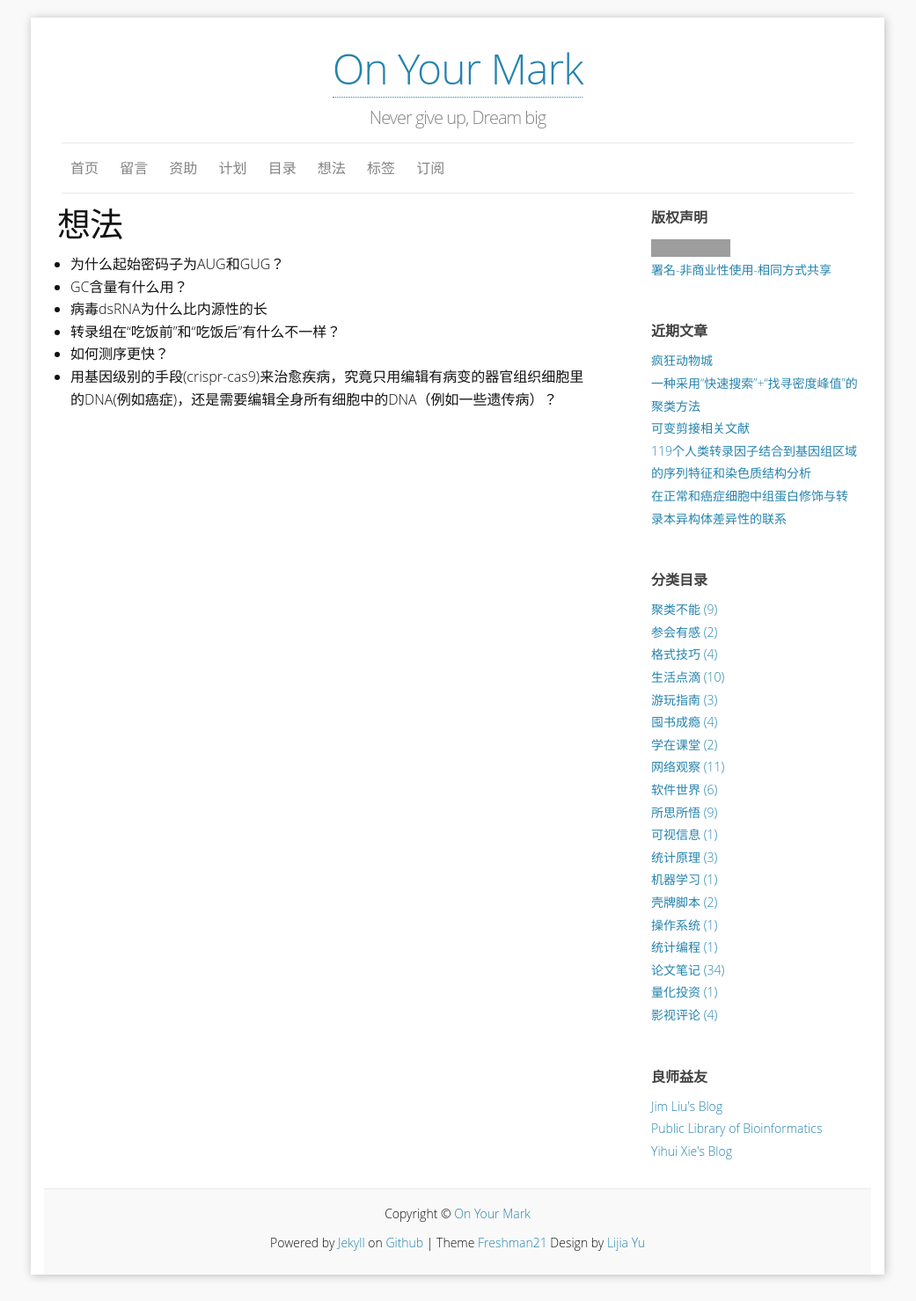
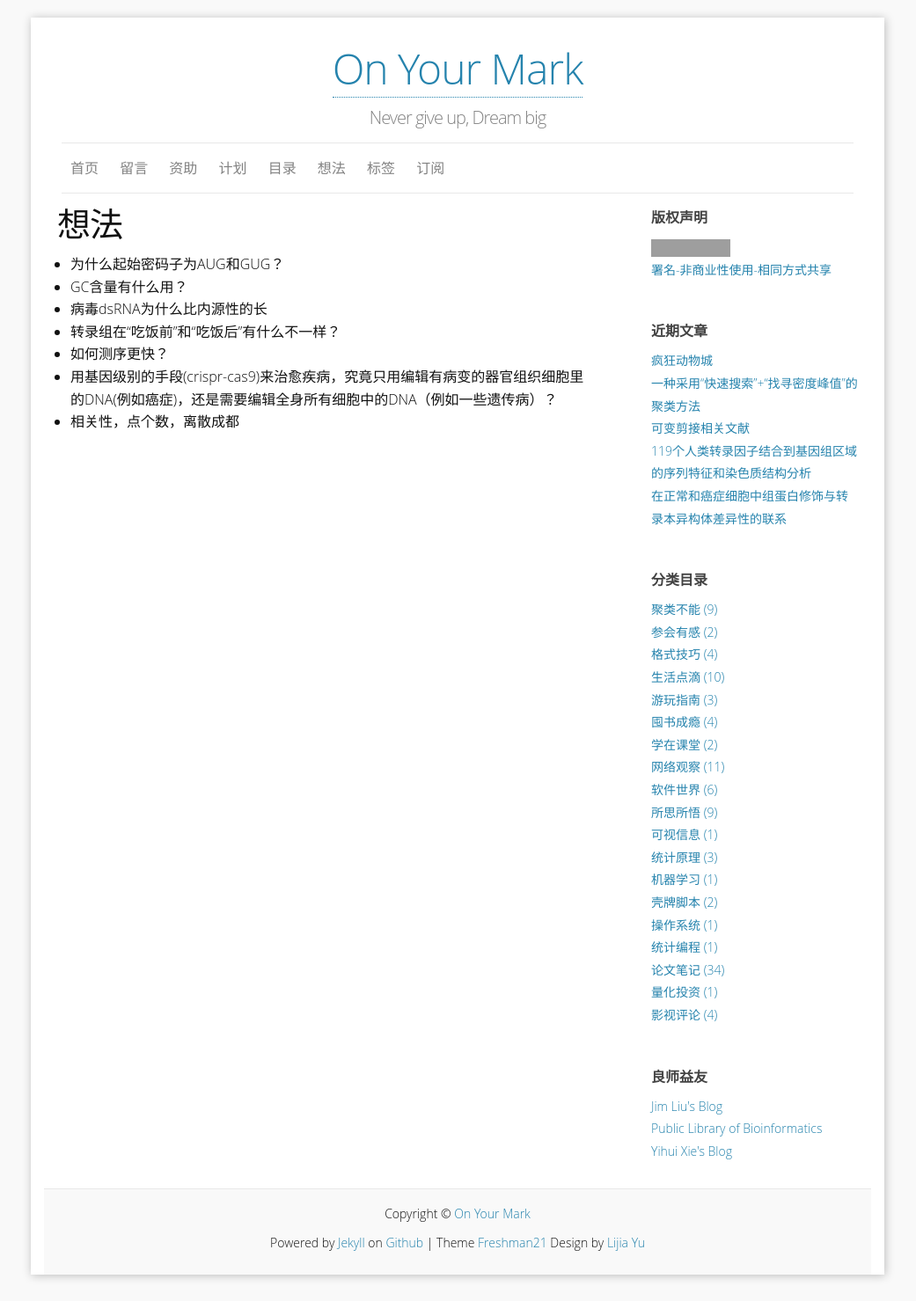
Before and after one commit to yulijia/cn, a Jekyll site: the page built from thoughts/index.md, in a window 1280 px wide. Shown: the whole page at 88% size, without its empty margins (120-1161 px from the left). Built offline with Jekyll 4.4.1, drawn with Linux system fonts in a browser that asks for light colours; some web fonts are replaced; grey boxes are pictures that could not be loaded.

Commit message:
add(page): add new thought

```diff
--- a/thoughts/index.md
+++ b/thoughts/index.md
@@ -11,3 +11,4 @@ permalink: /thoughts/
 - 转录组在“吃饭前”和“吃饭后”有什么不一样？
 - 如何测序更快？
 - 用基因级别的手段(crispr-cas9)来治愈疾病，究竟只用编辑有病变的器官组织细胞里的DNA(例如癌症)，还是需要编辑全身所有细胞中的DNA（例如一些遗传病）？
+- 相关性，点个数，离散成都
```
